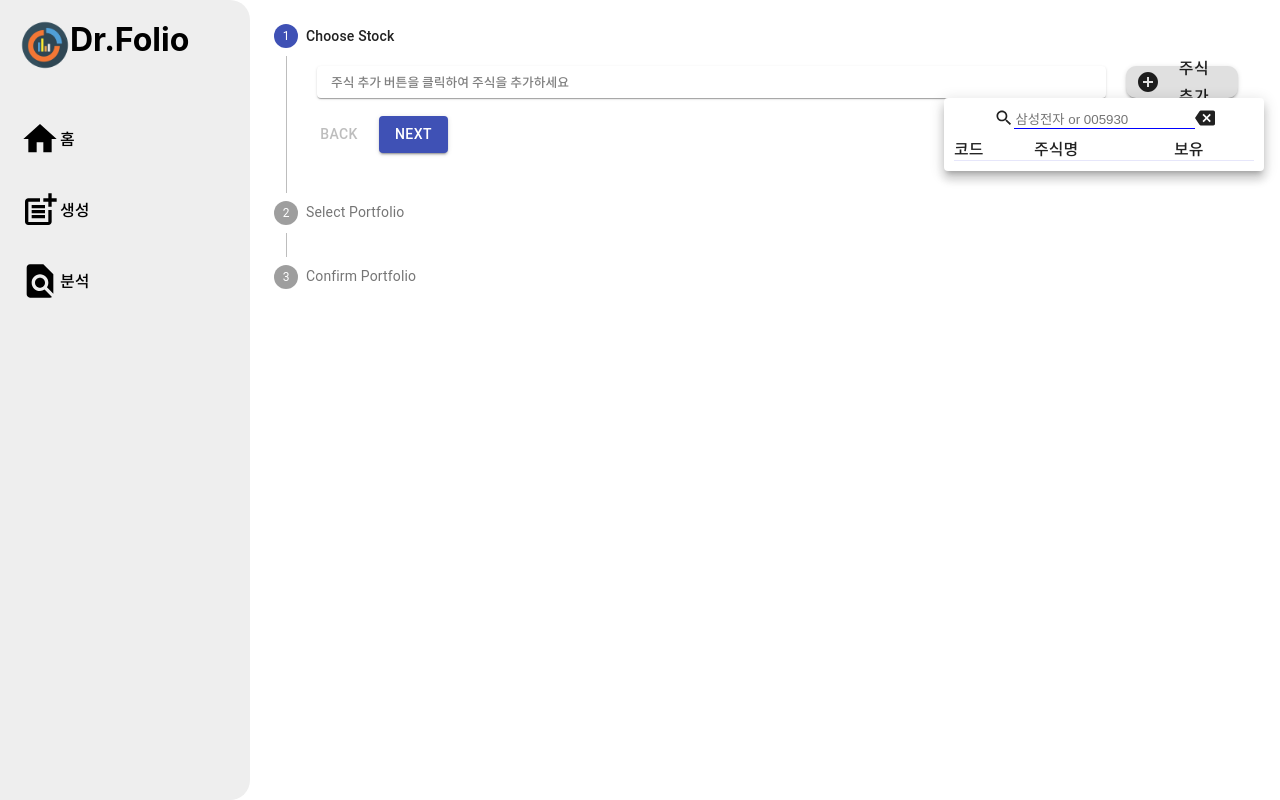
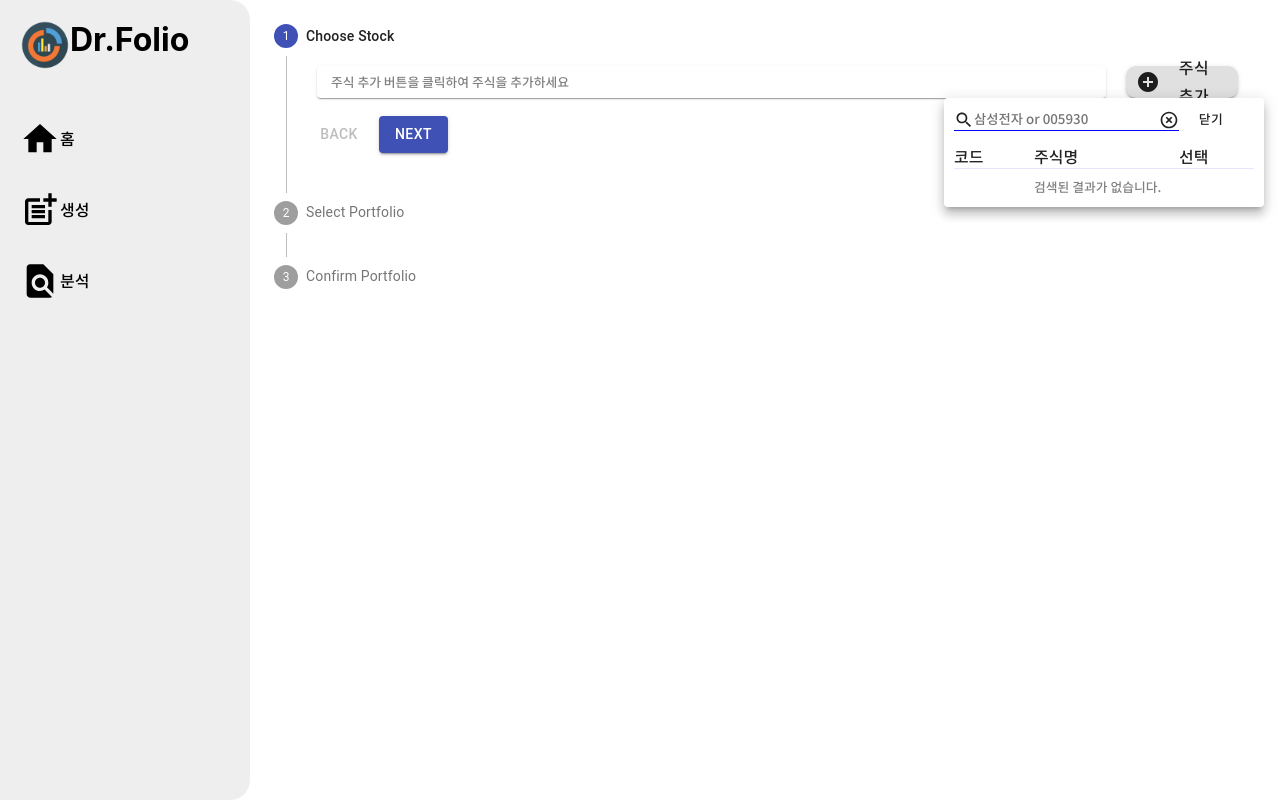
Before and after one commit to gyeongseokKang/Exfolio, a React (Create React App) app: page /create in a window 1280 px wide. Both pictures are taken after a click on the button "주식 추가". Built offline with nearby package versions, Linux system fonts and the light colour scheme.

Commit message:
[Update] 주식 검색 컴포넌트 스타일 수정
- 상단 입력창 아이콘 위치 수정, hover 이벤트 수정, 닫기 버튼 생성
- 스크롤 바 넓이, 색상 수정
- 아무것도 없을때 '검색된 결과가 없습니다' 뜨도록 수정

```diff
--- a/src/component/main/createPage/component/stockChipGroup/component/searchBarDialog/SearchBarDialog.tsx
+++ b/src/component/main/createPage/component/stockChipGroup/component/searchBarDialog/SearchBarDialog.tsx
@@ -1,7 +1,7 @@
 import React, { useState } from "react";
 
 import { createStyles, makeStyles, Theme } from "@material-ui/core/styles";
-import { Popover } from "@material-ui/core";
+import { Button, Popover } from "@material-ui/core";
 import SearchBarInput from "./component/SearchBarInput";
 import StockData from "./stockList.json";
 import SearchBarBody from "./component/SearchBarBody";
@@ -9,6 +9,13 @@ import SearchBarBody from "./component/SearchBarBody";
 const useStyles = makeStyles((theme: Theme) =>
   createStyles({
     root: {},
+    searchInput: {},
+    closeBtn: {
+      marginTop: "5px",
+      fontSize: "0.8rem",
+      fontWeight: 500,
+      fontFamily: "Noto Sans CJK KR",
+    },
   })
 );
 
@@ -55,7 +62,6 @@ const SearchBarDialog = ({ onOpen, anchorEl, setAnchorEl, onAdd, onDelete, check
 
   return (
     <>
-      <div className={classes.root}>
       <Popover
         id={"search"}
         open={onOpen}
@@ -74,9 +80,17 @@ const SearchBarDialog = ({ onOpen, anchorEl, setAnchorEl, onAdd, onDelete, check
         }}
       >
         <SearchBarInput searchQuery={searchQuery} setSearchQuery={setSearchQuery} />
+        <Button
+          className={classes.closeBtn}
+          onClick={() => {
+            handleClose();
+          }}
+        >
+          닫기
+        </Button>
+
         <SearchBarBody onAdd={onAdd} onDelete={onDelete} matchedStocks={matchedStocks} />
       </Popover>
-      </div>
     </>
   );
 };
--- a/src/component/main/createPage/component/stockChipGroup/component/searchBarDialog/component/SearchBarBody.tsx
+++ b/src/component/main/createPage/component/stockChipGroup/component/searchBarDialog/component/SearchBarBody.tsx
@@ -37,6 +37,12 @@ const useStyles = makeStyles((theme: Theme) =>
       textOverflow: "ellipsis",
       overflow: "hidden",
     },
+    noMatchedText: {
+      fontSize: "0.8rem",
+      color: "gray",
+      paddingLeft: "80px",
+      paddingTop: "10px",
+    },
     upScroll: {
       position: "sticky",
       bottom: "0",
@@ -50,8 +56,9 @@ const useStyles = makeStyles((theme: Theme) =>
         "-webkit-box-shadow": "inset 0 0 6px rgba(0,0,0,0.00)",
       },
       "*::-webkit-scrollbar-thumb": {
-        backgroundColor: "lavender",
-        outline: "1px solid slategrey",
+        backgroundColor: "#2E2E2E",
+        outline: "1px solid #E6E6FF",
+        borderRadius: "20px",
       },
     },
   })
@@ -60,7 +67,11 @@ const useStyles = makeStyles((theme: Theme) =>
 interface SearchBarBodyProp {
   onAdd(name: string, code: string): void;
   onDelete(name: string): void;
-  matchedStocks: any;
+  matchedStocks: {
+    code: string;
+    name: string;
+    checked: boolean;
+  }[];
 }
 
 const SearchBarBody = ({ onAdd, onDelete, matchedStocks }: SearchBarBodyProp) => {
@@ -70,49 +81,48 @@ const SearchBarBody = ({ onAdd, onDelete, matchedStocks }: SearchBarBodyProp) =>
       <div className={classes.root}>
         <div className={classes.header}>
           <div style={{ float: "left", width: "80px" }}>코드</div>
-          <div style={{ float: "left", width: "140px" }}>주식명</div>
-          <div>보유</div>
+          <div style={{ float: "left", width: "145px" }}>주식명</div>
+          <div>선택</div>
         </div>
         <div style={{ overflowY: "scroll", overflowX: "hidden", maxHeight: "500px" }}>
-          {matchedStocks.map((StockData: any) => (
+          {matchedStocks.map((StockData: { code: string; name: string; checked: boolean }) => (
             <div
               className={classes.stockItem}
-              id={StockData.name}
+              key={StockData.code + "layout"}
               onClick={(e: any) => {
                 if (e.target.innerText.length > 0) {
-                  let codeElement: HTMLElement | null = document.querySelector(`#${e.target.id.split("_")[0]}_code`);
-                  let nameElement: HTMLElement | null = document.querySelector(`#${e.target.id.split("_")[0]}_name`);
-                  if (codeElement && nameElement) {
-                    onAdd(nameElement.innerText, codeElement.innerText);
+                  const targetStock = matchedStocks.find((item) => item.name === e.target.innerText || item.code === e.target.innerText);
+                  if (targetStock) {
+                    onAdd(targetStock.name, targetStock.code);
                   }
                 }
               }}
             >
-              <div className={classes.stockCode} id={`${StockData.name}_code`}>
+              <div className={classes.stockCode} id={`${StockData.code}_code`}>
                 {StockData.code}
               </div>
               <div className={classes.stockName} id={`${StockData.name}_name`}>
                 {StockData.name}
               </div>
               <Checkbox
-                id={StockData.name}
+                id={`${StockData.code}_checkbox`}
                 checked={StockData.checked}
                 color="primary"
                 onChange={(e: React.ChangeEvent<HTMLInputElement>) => {
+                  const targetStock = matchedStocks.find((item) => item.code === e.target.id.split("_")[0]);
+                  if (targetStock === undefined) return;
                   if (e.target.checked) {
-                    let codeElement: HTMLElement | null = document.querySelector(`#${e.target.id.split("_")[0]}_code`);
-                    let nameElement: HTMLElement | null = document.querySelector(`#${e.target.id.split("_")[0]}_name`);
-                    if (codeElement && nameElement) onAdd(nameElement.innerText, codeElement.innerText);
+                    onAdd(targetStock.name, targetStock.code);
                   } else {
-                    onDelete(e.target.id);
+                    onDelete(targetStock.name);
                   }
                 }}
               />
             </div>
           ))}
+          {matchedStocks.length === 0 ? <div className={classes.noMatchedText}>검색된 결과가 없습니다.</div> : undefined}
         </div>
       </div>
-      {/* <ArrowUpwardIcon className={classes.upScroll} /> */}
     </>
   );
 };
--- a/src/component/main/createPage/component/stockChipGroup/component/searchBarDialog/component/SearchBarInput.tsx
+++ b/src/component/main/createPage/component/stockChipGroup/component/searchBarDialog/component/SearchBarInput.tsx
@@ -1,23 +1,38 @@
 import SearchIcon from "@material-ui/icons/Search";
-import BackspaceIcon from "@material-ui/icons/Backspace";
+import HighlightOffIcon from "@material-ui/icons/HighlightOff";
+
 import { createStyles, makeStyles, Theme } from "@material-ui/core/styles";
 
 const useStyles = makeStyles((theme: Theme) =>
   createStyles({
     root: {
-      position: "sticky",
-      top: "0",
       display: "flex",
+      float: "left",
       justifyContent: "center",
       paddingTop: "10px",
+      paddingLeft: "10px",
     },
     input: {
       borderWidth: "0px 0px 1px 0px",
       borderBlockColor: "blue",
+      marginLeft: "-20px",
+      marginRight: "-20px",
+      paddingLeft: "20px",
+      paddingRight: "70px",
+      fontWeight: 500,
+      fontFamily: "Noto Sans CJK KR",
+      zIndex: 10,
+      "&:hover": {
+        background: "#E0E0E0",
+        cursor: "pointer",
+      },
     },
-    form: {
-      "&:focus-visible": {
-        backgroundColor: "red",
+    closeIcon: {
+      marginTop: "2px",
+      transition: "all 0.3s ease",
+      "&:hover": {
+        cursor: "pointer",
+        transform: "rotate(90deg)",
       },
     },
   })
@@ -33,8 +48,8 @@ const SearchBarInput = ({ searchQuery, setSearchQuery }: searchBarProp) => {
   return (
     <>
       <div className={classes.root}>
-        <SearchIcon fontSize={"small"} />
-        <form className={classes.form} action="/" method="get">
+        <SearchIcon fontSize={"small"} style={{ marginTop: "2px", zIndex: 11 }} />
+        <form action="/" method="get">
           <input
             autoComplete="off"
             className={classes.input}
@@ -46,9 +61,9 @@ const SearchBarInput = ({ searchQuery, setSearchQuery }: searchBarProp) => {
             name=""
           />
         </form>
-        <BackspaceIcon
+        <HighlightOffIcon
+          className={classes.closeIcon}
           fontSize={"small"}
-          style={{}}
           onClick={() => {
             setSearchQuery("");
           }}
```
Lines whose indentation alone changed are shown as unchanged.
